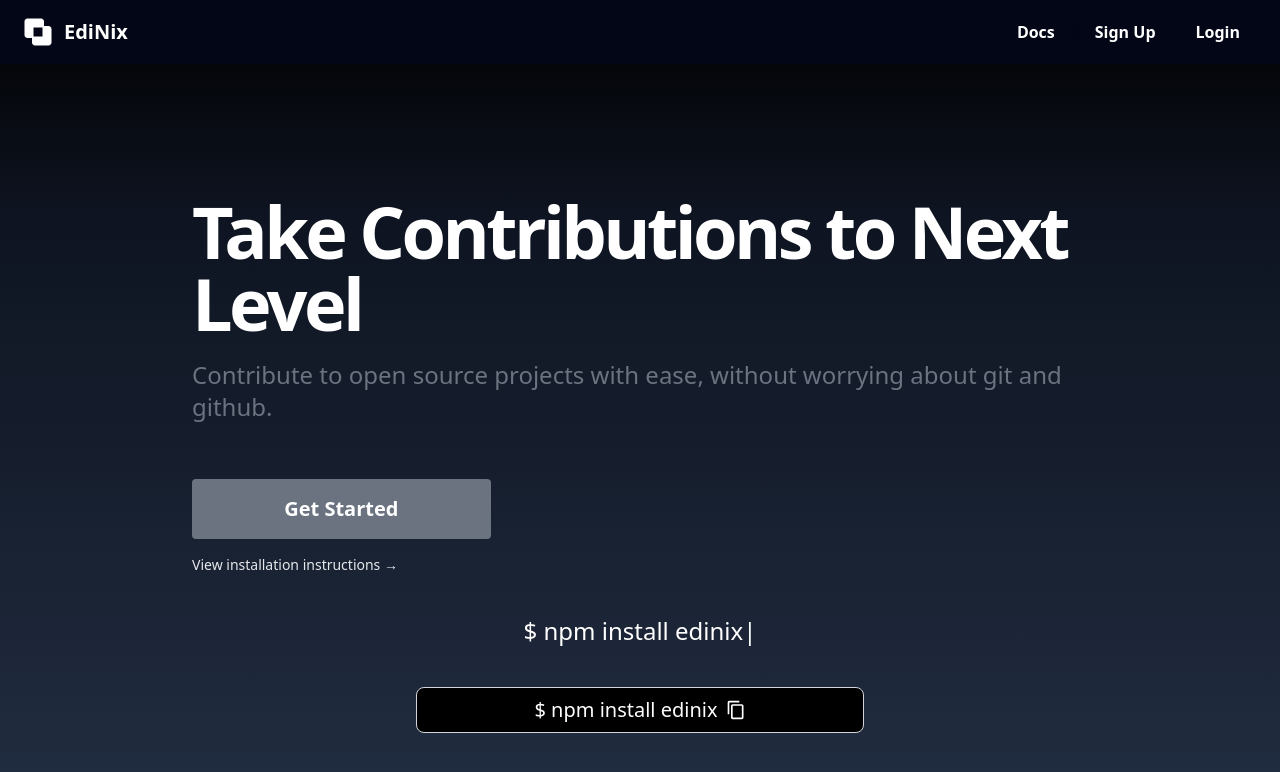
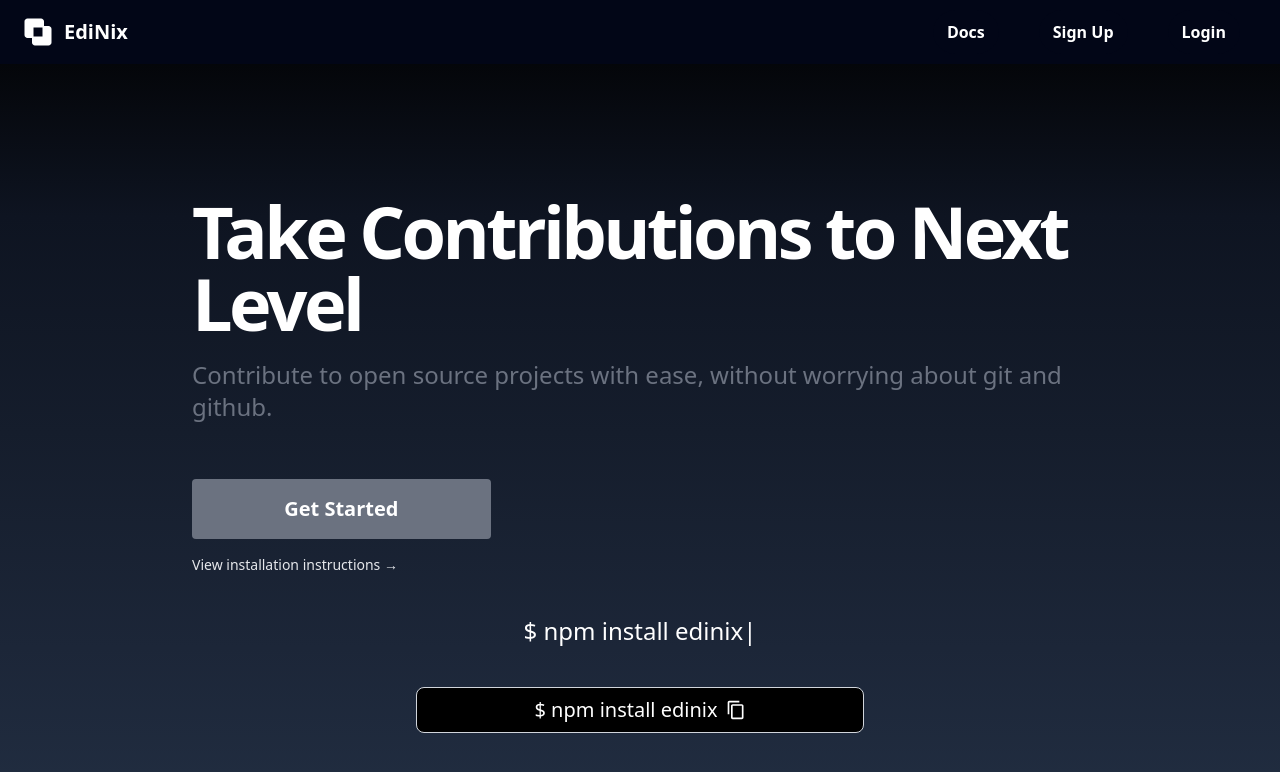
Before and after one commit to itsme-Subid/EdiNix, a React (Vite) app in the folder client/: page / in a window 1280 px wide. Shown: the top 772 px of the page. Built offline with nearby package versions, Linux system fonts and the light colour scheme.

Commit message:
Refactor navigation links in components

```diff
--- a/client/src/components/docs.jsx
+++ b/client/src/components/docs.jsx
@@ -13,22 +13,22 @@ const Docs = () => {
 				<div className='flex justify-center items-center'>
 					<Link
 						to='/'
-						className='bg-slate-950 px-5 py-2 rounded-full font-semibold mx-3 hover:border-2 hover:border-white'>
+						className='bg-slate-950 px-3 mx-5 py-2 rounded-full font-semibold border-2 border-transparent hover:border-white'>
 						Home
 					</Link>
 					<Link
 						to='/docs'
-						className='bg-slate-950 px-5 py-2 rounded-full font-semibold mx-3 hover:border-2 hover:border-white'>
+						className='bg-slate-950 px-3 mx-5 py-2 rounded-full font-semibold border-2 border-transparent hover:border-white'>
 						Docs
 					</Link>
 					<Link
 						to='/signup'
-						className='bg-slate-950 px-5 py-2 rounded-full font-semibold mx-3 hover:border-2 hover:border-white'>
+						className='bg-slate-950 px-3 mx-5 py-2 rounded-full font-semibold border-2 border-transparent hover:border-white'>
 						Sign Up
 					</Link>
 					<Link
 						to='/login'
-						className='bg-slate-950 px-5 py-2 rounded-full font-semibold mx-3 hover:border-2 hover:border-white'>
+						className='bg-slate-950 px-3 mx-5 py-2 rounded-full font-semibold border-2 border-transparent hover:border-white'>
 						Login
 					</Link>
 				</div>
--- a/client/src/components/home.jsx
+++ b/client/src/components/home.jsx
@@ -34,20 +34,20 @@ const Home = () => {
 					<BiExclude className='text-4xl' />
 					<h1 className='font-semibold text-xl'>EdiNix</h1>
 				</div>
-				<div className='flex justify-center items-center'>
+				<div className='flex justify-around items-center'>
 					<Link
 						to='/docs'
-						className='bg-slate-950 px-5 py-2 rounded-full font-semibold hover:border-2 hover:border-white'>
+						className='bg-slate-950 px-3 mx-5 py-2 rounded-full font-semibold border-2 border-transparent hover:border-white'>
 						Docs
 					</Link>
 					<Link
 						to='/signup'
-						className='bg-slate-950 px-5 py-2 rounded-full font-semibold hover:border-2 hover:border-white'>
+						className='bg-slate-950 px-3 mx-5 py-2 rounded-full font-semibold border-2 border-transparent hover:border-white'>
 						Sign Up
 					</Link>
 					<Link
 						to='/login'
-						className='bg-slate-950 px-5 py-2 rounded-full font-semibold hover:border-2 hover:border-white'>
+						className='bg-slate-950 px-3 mx-5 py-2 rounded-full font-semibold border-2 border-transparent hover:border-white'>
 						Login
 					</Link>
 				</div>
--- a/client/src/components/login.jsx
+++ b/client/src/components/login.jsx
@@ -14,22 +14,22 @@ const Login = () => {
 				<div className='flex justify-center items-center'>
 					<Link
 						to='/'
-						className='bg-slate-950 px-5 py-2 rounded-full font-semibold mx-3 hover:border-2 hover:border-white'>
+						className='bg-slate-950 px-3 mx-5 py-2 rounded-full font-semibold border-2 border-transparent hover:border-white'>
 						Home
 					</Link>
 					<Link
 						to='/docs'
-						className='bg-slate-950 px-5 py-2 rounded-full font-semibold mx-3 hover:border-2 hover:border-white'>
+						className='bg-slate-950 px-3 mx-5 py-2 rounded-full font-semibold border-2 border-transparent hover:border-white'>
 						Docs
 					</Link>
 					<Link
 						to='/signup'
-						className='bg-slate-950 px-5 py-2 rounded-full font-semibold mx-3 hover:border-2 hover:border-white'>
+						className='bg-slate-950 px-3 mx-5 py-2 rounded-full font-semibold border-2 border-transparent hover:border-white'>
 						Sign Up
 					</Link>
 					<Link
 						to='/login'
-						className='bg-slate-950 px-5 py-2 rounded-full font-semibold mx-3 hover:border-2 hover:border-white'>
+						className='bg-slate-950 px-3 mx-5 py-2 rounded-full font-semibold border-2 border-transparent hover:border-white'>
 						Login
 					</Link>
 				</div>
--- a/client/src/components/signup.jsx
+++ b/client/src/components/signup.jsx
@@ -14,22 +14,22 @@ const Signup = () => {
 				<div className='flex justify-center items-center'>
 					<Link
 						to='/'
-						className='bg-slate-950 px-5 py-2 rounded-full font-semibold hover:border-2 hover:border-white'>
+						className='bg-slate-950 px-3 mx-5 py-2 rounded-full font-semibold border-2 border-transparent hover:border-white'>
 						Home
 					</Link>
 					<Link
 						to='/docs'
-						className='bg-slate-950 px-5 py-2 rounded-full font-semibold hover:border-2 hover:border-white'>
+						className='bg-slate-950 px-3 mx-5 py-2 rounded-full font-semibold border-2 border-transparent hover:border-white'>
 						Docs
 					</Link>
 					<Link
 						to='/signup'
-						className='bg-slate-950 px-5 py-2 rounded-full font-semibold hover:border-2 hover:border-white'>
+						className='bg-slate-950 px-3 mx-5 py-2 rounded-full font-semibold border-2 border-transparent hover:border-white'>
 						Sign Up
 					</Link>
 					<Link
 						to='/login'
-						className='bg-slate-950 px-5 py-2 rounded-full font-semibold hover:border-2 hover:border-white'>
+						className='bg-slate-950 px-3 mx-5 py-2 rounded-full font-semibold border-2 border-transparent hover:border-white'>
 						Login
 					</Link>
 				</div>
```
